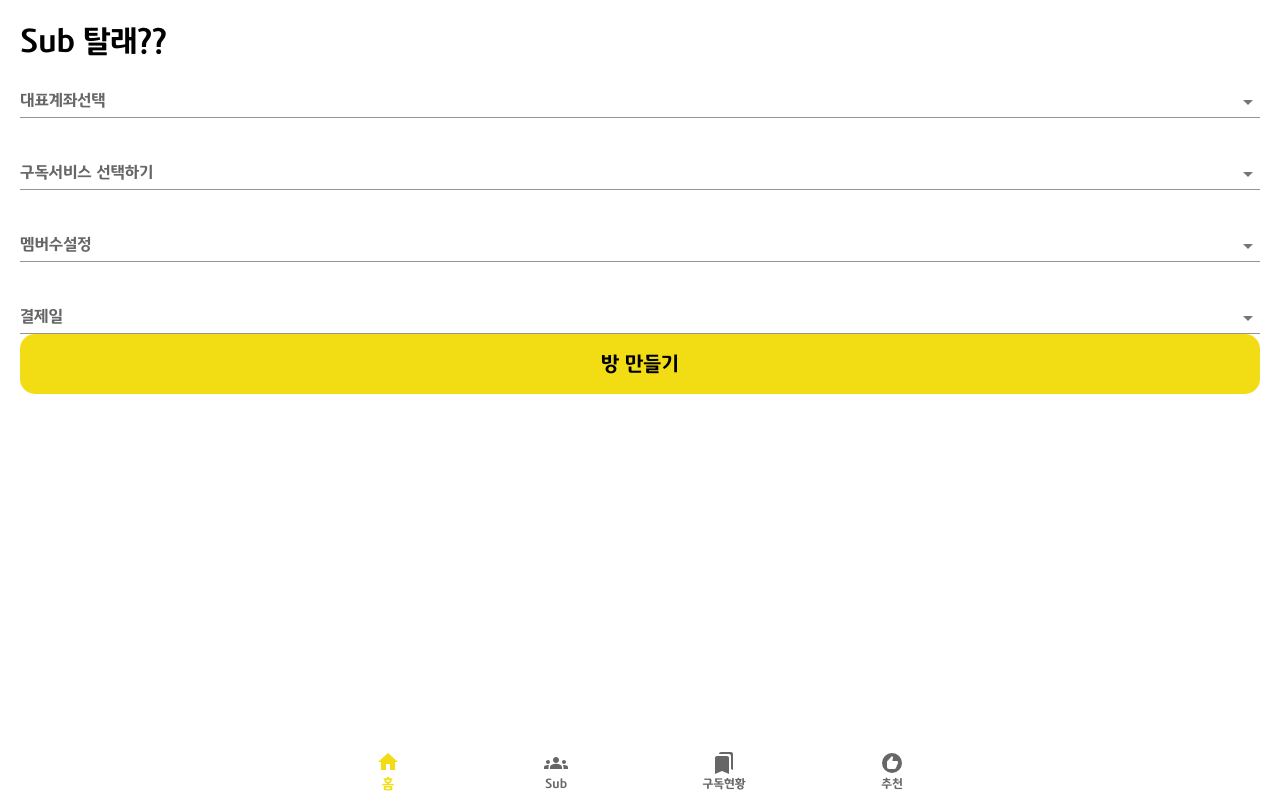
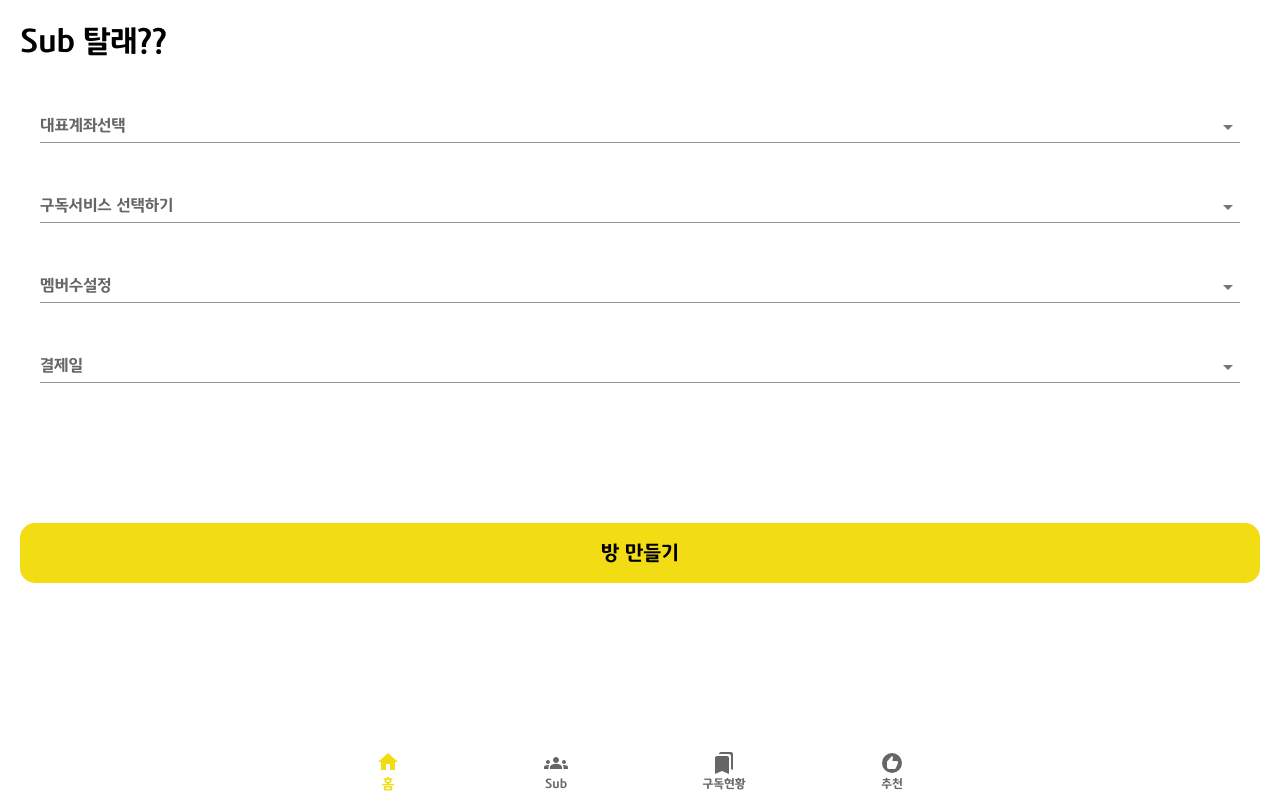
Before and after one commit to cna-bootcamp/subride-front-mono, a React (Create React App) app: page /makegroup in a window 1280 px wide. Built offline with nearby package versions, Linux system fonts and the light colour scheme; a web font is replaced by a local one.

Commit message:
:lipstick: Makegroup 페이지 정렬
makegroup 페이지 정렬을 설정했습니다.

```diff
--- a/src/pages/makeGroup.jsx
+++ b/src/pages/makeGroup.jsx
@@ -46,9 +46,13 @@ function MakeGroup() {
           width: "100%",
           flexDirection: "column",
           justifyContent: "center",
+          marginTop: "25px",
+          marginBottom: "140px",
+          paddingLeft: "20px",
+          paddingRight: "20px",
         }}
       >
-        <Stack spacing={3}>
+        <Stack spacing={4}>
           <Autocomplete
             {...accountProps}
             id="대표계좌선택"
```
